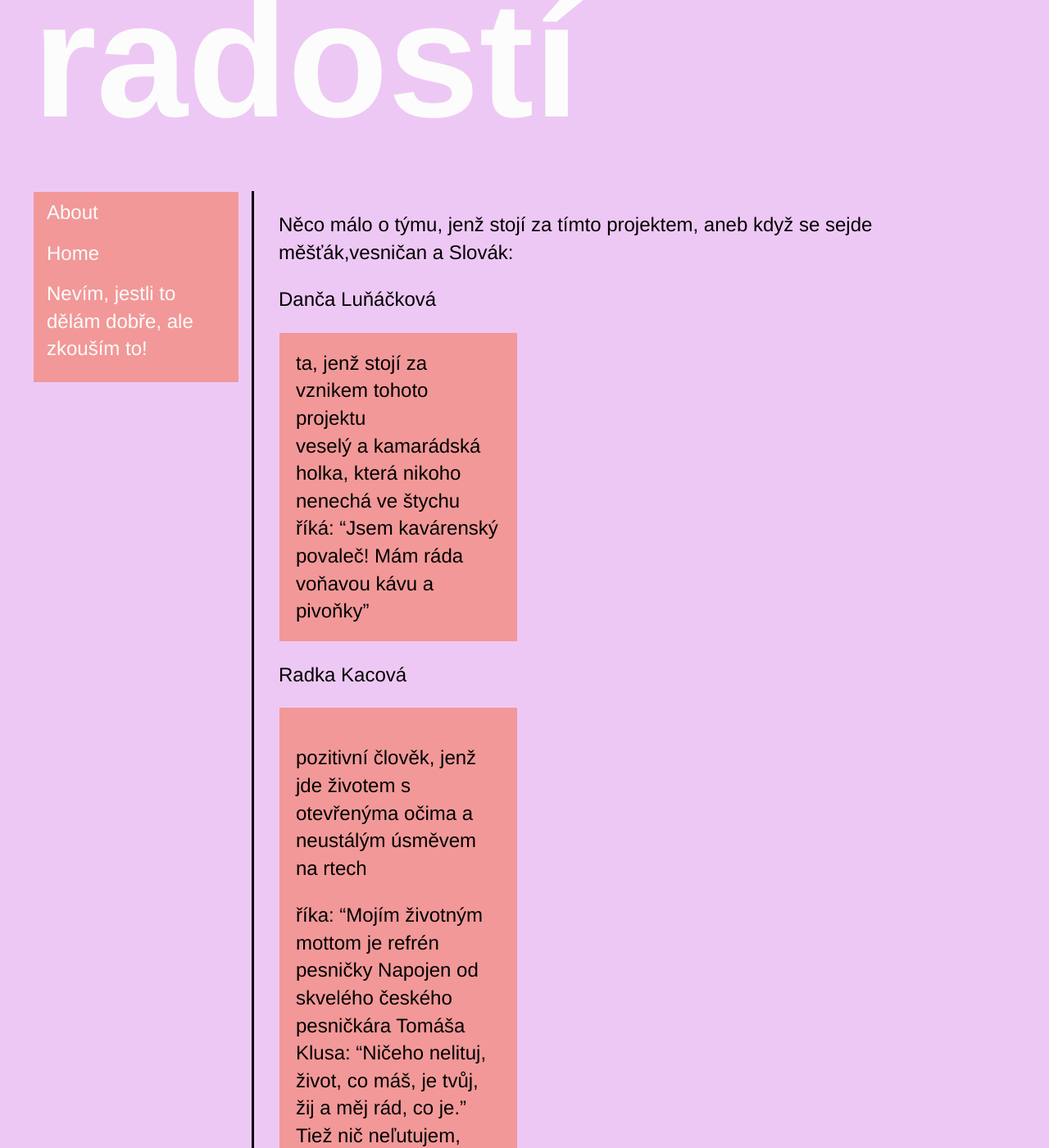
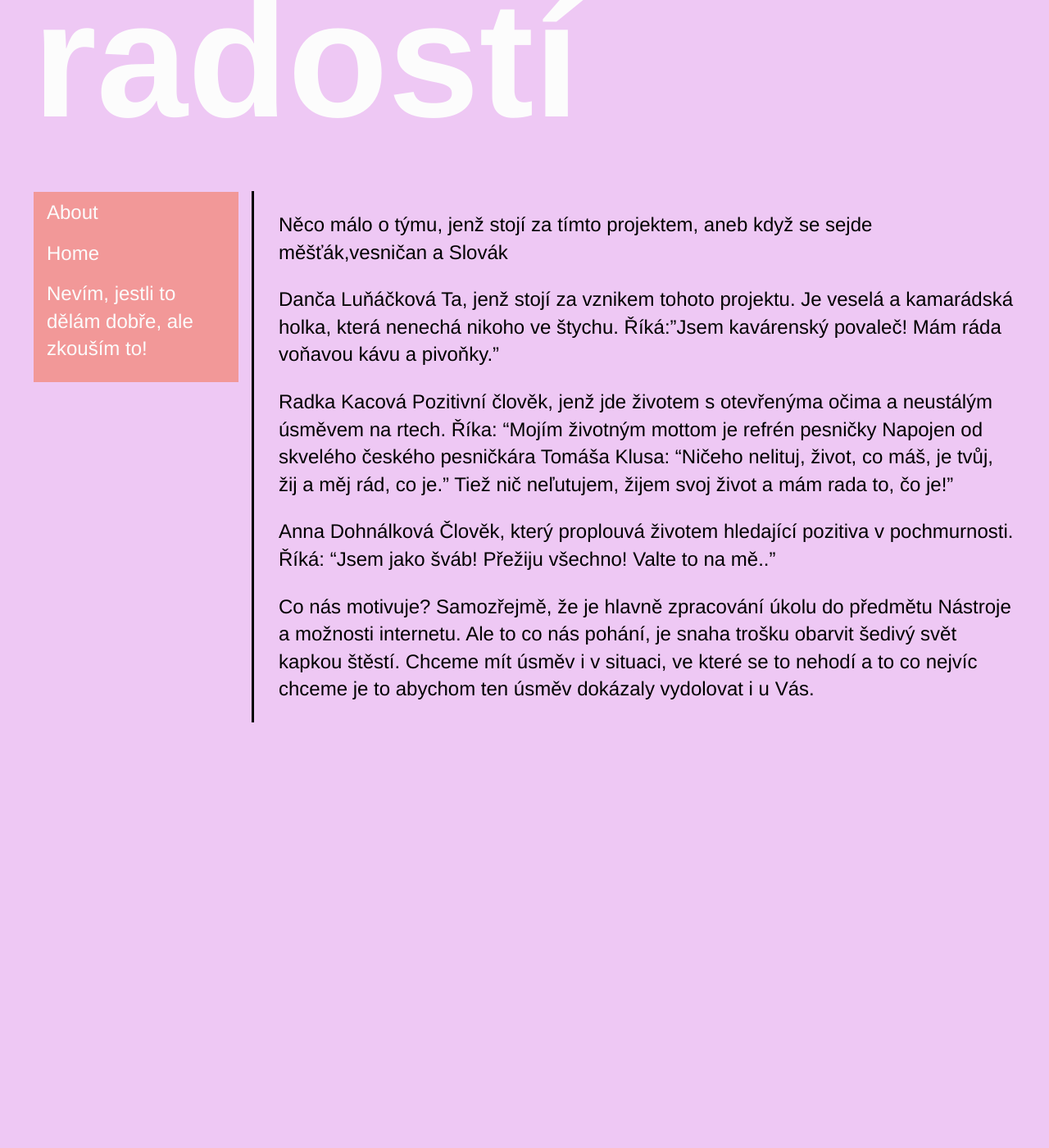
Before and after one commit to danielalunackova/learn-jekyll, a Jekyll site: the page built from _posts/2017-04-14-about-us.md, in a window 1280 px wide and 1400 px high, scrolled down 417 px. Shown: the whole window at 82% size. Built offline with Jekyll 4.4.1, drawn with Linux system fonts in a browser that asks for light colours; after the commit the page ends 1298 px from its top, so only the background shows below that; some of the changed text lies outside the part shown.

Commit message:
oprava chyby na webu
Přepis odrážek na věty.

```diff
--- a/_posts/2017-04-14-about-us.md
+++ b/_posts/2017-04-14-about-us.md
@@ -4,23 +4,21 @@ title: About us
 ---
 
 
-Něco málo o týmu, jenž stojí za tímto projektem, aneb když se sejde měšťák,vesničan a Slovák:
+Něco málo o týmu, jenž stojí za tímto projektem, aneb když se sejde měšťák,vesničan a Slovák
 
 Danča Luňáčková
-- ta, jenž stojí za vznikem tohoto projektu
-- veselý a kamarádská holka, která nikoho nenechá ve štychu
-- říká: "Jsem kavárenský povaleč! Mám ráda voňavou kávu a pivoňky"
+Ta, jenž stojí za vznikem tohoto projektu. Je veselá a kamarádská holka, která nenechá nikoho ve štychu.
+Říká:"Jsem kavárenský povaleč! Mám ráda voňavou kávu a pivoňky."
+
 
 Radka Kacová
- - pozitivní člověk, jenž jde životem s otevřenýma očima a neustálým úsměvem na rtech
-
- - říka: "Mojím životným mottom je refrén pesničky Napojen od skvelého českého pesničkára Tomáša Klusa: "Ničeho nelituj,
+Pozitivní člověk, jenž jde životem s otevřenýma očima a neustálým úsměvem na rtech.
+Říka: "Mojím životným mottom je refrén pesničky Napojen od skvelého českého pesničkára Tomáša Klusa: "Ničeho nelituj,
 život, co máš, je tvůj, žij a měj rád, co je." Tiež nič neľutujem, žijem svoj život a mám rada to, čo je!"
 
  Anna Dohnálková
- - je to člověk, který proplouvá životem hledající pozitiva v pochmurnosti
-
- - říká: "Jsem jako šváb! Přežiju všechno! Valte to na mě.."
+Člověk, který proplouvá životem hledající pozitiva v pochmurnosti.
+Říká: "Jsem jako šváb! Přežiju všechno! Valte to na mě.."
 
 
  Co nás motivuje?
```
